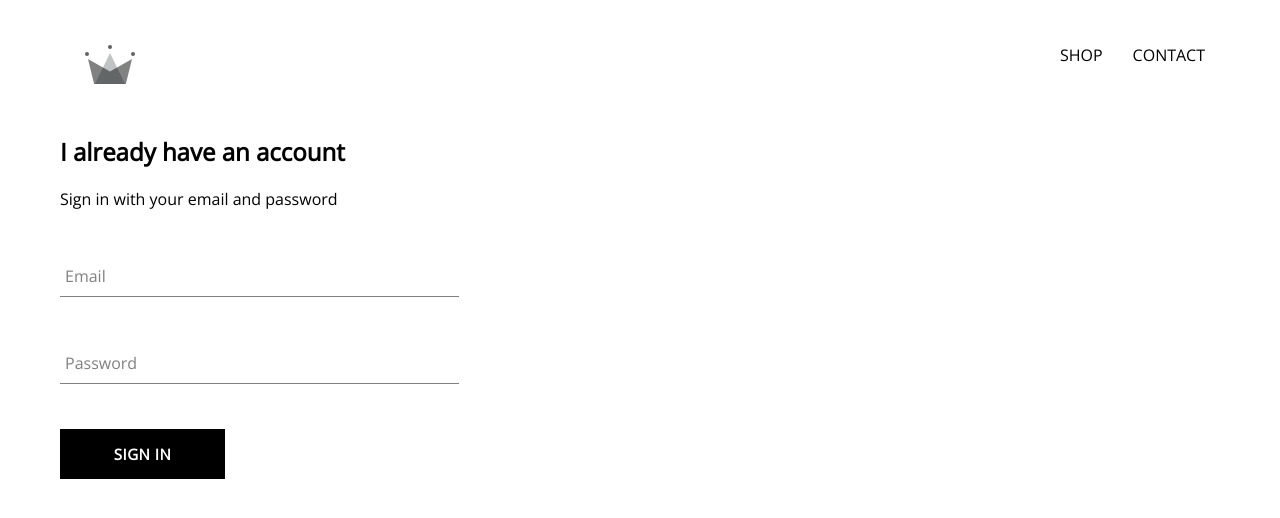
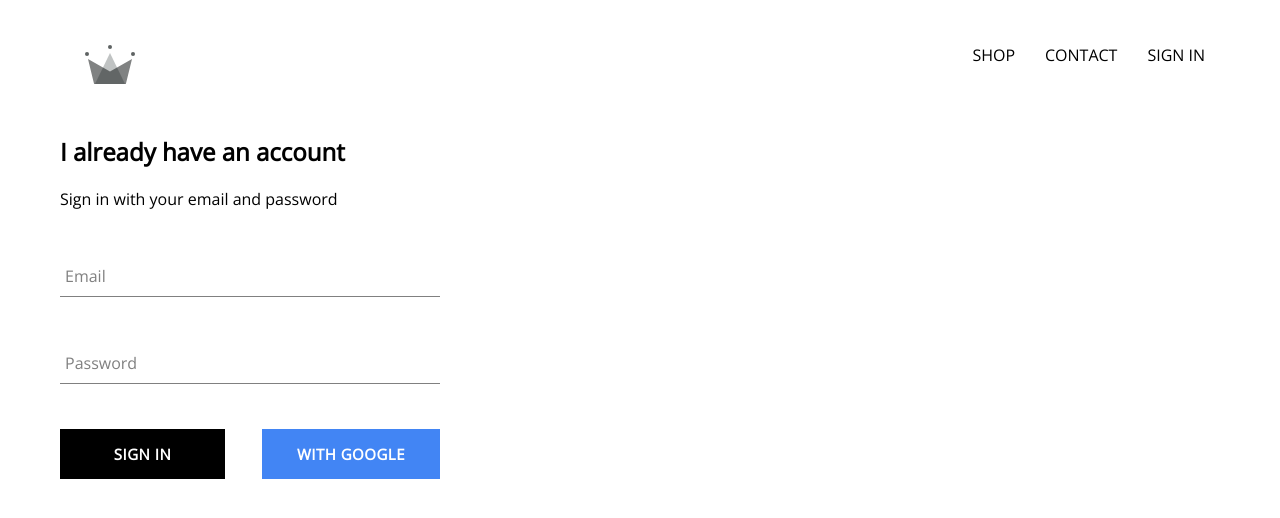
Before and after one commit to Rahulm2310/estylish, a React (Create React App) app: page /signin in a window 1280 px wide. Shown: the top 518 px of the page. Built offline with nearby package versions, Linux system fonts and the light colour scheme; no server answers.

Commit message:
integrated firebase into application

```diff
--- a/package.json
+++ b/package.json
@@ -6,6 +6,7 @@
     "@testing-library/jest-dom": "^4.2.4",
     "@testing-library/react": "^9.4.0",
     "@testing-library/user-event": "^7.2.1",
+    "firebase": "^7.7.0",
     "node-sass": "^4.13.1",
     "react": "^16.12.0",
     "react-dom": "^16.12.0",
--- a/src/App.css
+++ b/src/App.css
@@ -7,3 +7,7 @@ a {
   text-decoration: none;
   color: black;
 }
+
+* {
+  box-sizing: border-box;
+}
--- a/src/App.js
+++ b/src/App.js
@@ -5,11 +5,37 @@ import HomePage from './pages/homepage/homepage.component';
 import ShopPage from './pages/shop/shop.component';
 import Header from './components/header/header.component';
 import SignInAndSignUpPage from './pages/sign-in-and-sign-up/sign-in-and-sign-up.component';
+import { auth } from './firebase/firebase.utils';
 
-function App() {
+class App extends React.Component {
+  constructor() {
+    super();
+
+    this.state = {
+      currentUser: null
+    };
+  }
+
+  unsubscribeFromAuth = null;
+
+  componentDidMount() {
+    this.unsubscribeFromAuth = auth.onAuthStateChanged(user => {
+      this.setState({
+        currentUser: user
+      });
+
+      console.log(user);
+    });
+  }
+
+  componentWillUnmount() {
+    this.unsubscribeFromAuth();
+  }
+
+  render() {
     return (
       <div>
-      <Header />
+        <Header currentUser={this.state.currentUser} />
         <Switch>
           <Route exact path='/' component={HomePage} />
           <Route exact path='/shop' component={ShopPage} />
@@ -18,5 +44,6 @@ function App() {
       </div>
     );
   }
+}
 
 export default App;
--- a/src/components/custom-button/custom-button.component.jsx
+++ b/src/components/custom-button/custom-button.component.jsx
@@ -1,8 +1,11 @@
 import React from 'react';
 import './custom-button.styles.scss';
 
-const CustomButton = ({ children, ...otherProps }) => (
-  <button className='custom-button' {...otherProps}>
+const CustomButton = ({ children, isGoogleSignIn, ...otherProps }) => (
+  <button
+    className={`${isGoogleSignIn ? 'google-sign-in' : ''} custom-button`}
+    {...otherProps}
+  >
     {children}
   </button>
 );
--- a/src/components/custom-button/custom-button.styles.scss
+++ b/src/components/custom-button/custom-button.styles.scss
@@ -19,4 +19,14 @@
     color: black;
     border: 1px solid black;
   }
+
+  &.google-sign-in {
+    background-color: #4285f4;
+    color: white;
+
+    &:hover {
+      background-color: #357ae8;
+      border: none;
+    }
+  }
 }
--- a/src/components/header/header.component.jsx
+++ b/src/components/header/header.component.jsx
@@ -2,8 +2,9 @@ import React from 'react';
 import { Link } from 'react-router-dom';
 import './header.styles.scss';
 import { ReactComponent as Logo } from '../../assets/crown.svg';
+import { auth } from '../../firebase/firebase.utils';
 
-const Header = () => (
+const Header = ({ currentUser }) => (
   <div className='header'>
     <Link className='logo-container' to='/'>
       <Logo className='logo' />
@@ -16,6 +17,17 @@ const Header = () => (
       <Link className='option' to='/contact'>
         CONTACT
       </Link>
+      {currentUser ? (
+        <div className='option' onClick={() => auth.signOut()}>
+          {' '}
+          SIGN OUT
+        </div>
+      ) : (
+        <Link className='option' to='/signin'>
+          {' '}
+          SIGN IN
+        </Link>
+      )}
     </div>
   </div>
 );
--- a/src/components/header/header.styles.scss
+++ b/src/components/header/header.styles.scss
@@ -20,6 +20,7 @@
 
     .option {
       padding: 10px 15px;
+      cursor: pointer;
     }
   }
 }
--- a/src/components/sign-in/sign-in.component.jsx
+++ b/src/components/sign-in/sign-in.component.jsx
@@ -3,6 +3,8 @@ import React, { Component } from 'react';
 import './sign-in.styles.scss';
 import FormInput from '../form-input/form-input.component';
 import CustomButton from '../custom-button/custom-button.component';
+
+import { signInWithGoogle } from '../../firebase/firebase.utils';
 
 class SignIn extends Component {
   constructor(props) {
@@ -48,7 +50,12 @@ class SignIn extends Component {
             label='Password'
             required
           />
-          <CustomButton type='submit'> Sign in </CustomButton>
+          <div className='buttons'>
+            <CustomButton type='submit'> Sign in</CustomButton>
+            <CustomButton onClick={signInWithGoogle} isGoogleSignIn>
+              {''} with Google{''}
+            </CustomButton>
+          </div>
         </form>
       </div>
     );
--- a/src/components/sign-in/sign-in.styles.scss
+++ b/src/components/sign-in/sign-in.styles.scss
@@ -1,9 +1,14 @@
 .sign-in {
-  width: 30vw;
+  width: 380px;
   display: flex;
   flex-direction: column;
 
   .title {
     margin: 10px 0;
   }
+
+  .buttons {
+    display: flex;
+    justify-content: space-between;
+  }
 }
--- /dev/null
+++ b/src/firebase/firebase.utils.js
@@ -0,0 +1,25 @@
+import firebase from 'firebase/app';
+import 'firebase/firestore';
+import 'firebase/auth';
+
+const config = {
+  apiKey: 'AIzaSyBfIZCYh8-ZJyBFNxA-fc9e2_6kJXVT5Qc',
+  authDomain: 'crwn-db-43e25.firebaseapp.com',
+  databaseURL: 'https://crwn-db-43e25.firebaseio.com',
+  projectId: 'crwn-db-43e25',
+  storageBucket: 'crwn-db-43e25.appspot.com',
+  messagingSenderId: '979619339174',
+  appId: '1:979619339174:web:2cb52ae8d082532c5fcd67',
+  measurementId: 'G-W794CKL5DV'
+};
+
+firebase.initializeApp(config);
+
+export const auth = firebase.auth();
+export const firestore = firebase.firestore();
+
+//=============== GOOGLE AUTHENTICATION =====================
+const provider = new firebase.auth.GoogleAuthProvider();
+provider.setCustomParameters({ prompt: 'select_account' });
+export const signInWithGoogle = () => auth.signInWithPopup(provider);
+export default firebase;
```
Also changed, not shown: 1 other file (tests, documents, lock files or other folders). Lines whose indentation alone changed are shown as unchanged.
